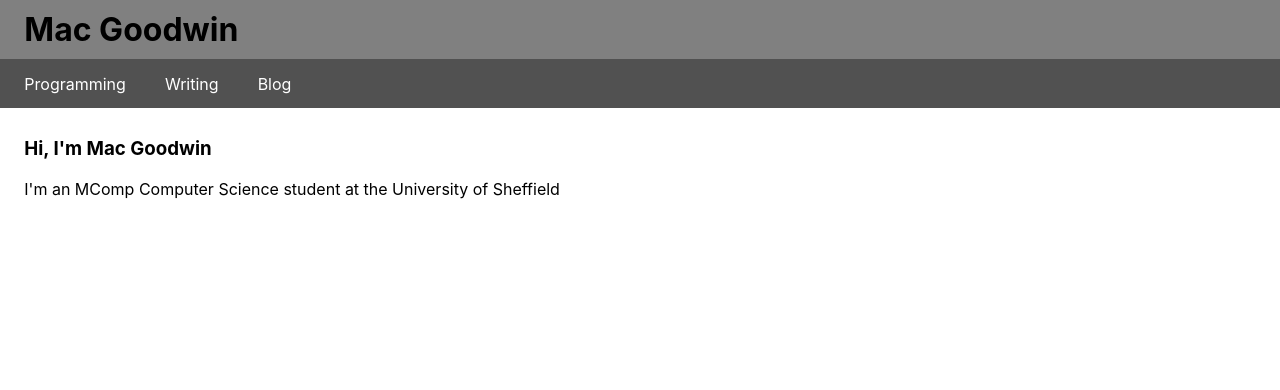
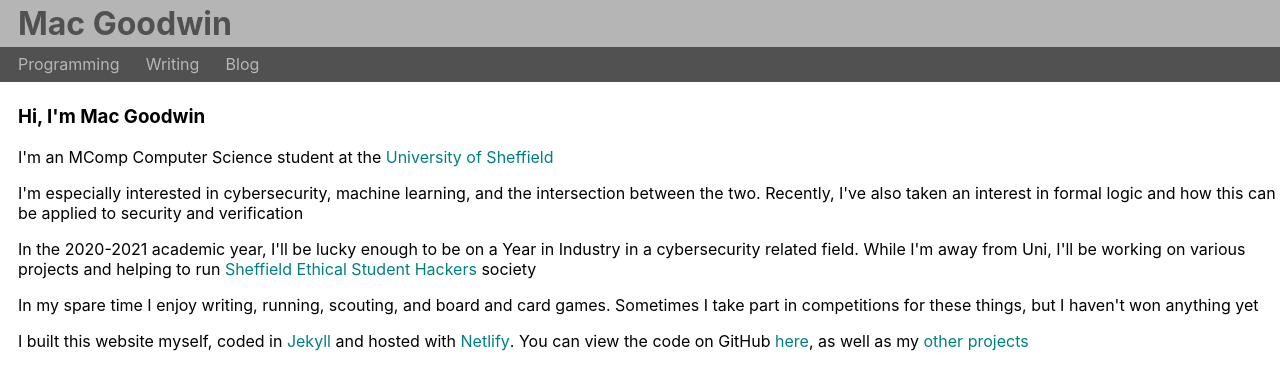
Before and after one commit to Twigonometry/mac-goodwin.com, a Jekyll site: the page built from mac-goodwin/index.html, in a window 1280 px wide. Shown: the top 390 px of the page. Built offline with Jekyll 4.4.1, drawn with Linux system fonts in a browser that asks for light colours.

Commit message:
Index page content and new styling

```diff
--- a/mac-goodwin/_includes/index_content.html
+++ b/mac-goodwin/_includes/index_content.html
@@ -1,2 +1,9 @@
 <h3>Hi, I'm Mac Goodwin</h3>
-<p>I'm an MComp Computer Science student at the University of Sheffield</p>
+
+<div class="text-block" id="intro">
+    <p>I'm an MComp Computer Science student at the <a href="https://www.sheffield.ac.uk/dcs">University of Sheffield</a></p>
+    <p>I'm especially interested in cybersecurity, machine learning, and the intersection between the two. Recently, I've also taken an interest in formal logic and how this can be applied to security and verification</p>
+    <p>In the 2020-2021 academic year, I'll be lucky enough to be on a Year in Industry in a cybersecurity related field. While I'm away from Uni, I'll be working on various projects and helping to run <a href="https://shefesh.com/">Sheffield Ethical Student Hackers</a> society</p>
+    <p>In my spare time I enjoy writing, running, scouting, and board and card games. Sometimes I take part in competitions for these things, but I haven't won anything yet</p>
+    <p>I built this website myself, coded in <a href="https://jekyllrb.com/">Jekyll</a> and hosted with <a href="https://www.netlify.com/">Netlify</a>. You can view the code on GitHub <a href="https://github.com/Twigonometry/mac-goodwin.com">here</a>, as well as my <a href="https://github.com/Twigonometry?tab=repositories">other projects</a></p>
+</div>
--- a/mac-goodwin/_sass/main.scss
+++ b/mac-goodwin/_sass/main.scss
@@ -18,10 +18,14 @@ body {
 
 .banner {
   width: 100%;
-  background-color: grey;
+  background-color: rgb(181, 181, 181);
   padding: 0;
   margin: 0;
   border: 0;
+}
+
+.banner h1 {
+  color: rgb(81, 81, 81);
 }
 
 .nav {
@@ -34,14 +38,14 @@ body {
 
 .nav ul a {
   text-decoration: none;
-  color: white;
+  color: rgb(184, 181, 181);
   display: inline-block;
-  padding: 0.8%;
+  padding: 0.3%;
   margin: 0.25em 0 0.25em 1.1%;
 }
 
 .nav ul a:visited {
-  color: white;
+  color: rgb(181, 181, 181);
 }
 
 .banner h1, .nav ul {
@@ -51,11 +55,21 @@ body {
 }
 
 .banner h1 {
-  padding: 0.8%;
+  padding: 0.3%;
   margin-left: 1.1%;
 }
 
 main {
-  padding: 0.8%;
+  padding: 0.3%;
   margin-left: 1.1%;
 }
+
+.text-block a {
+  text-decoration: none;
+  color: teal;
+  display: inline-block;
+}
+
+.text-block a:visited {
+  color: teal;
+}
```
Also changed, not shown: useful-links.md (+2 -0 lines), README.md.
